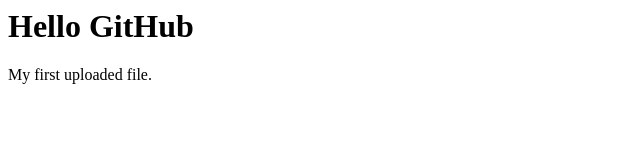
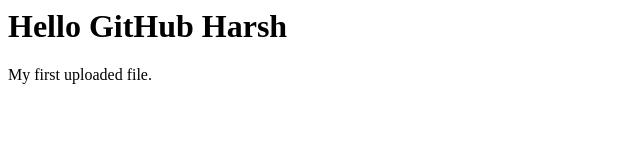
Before and after one commit to Harsh671/my, a plain HTML site: page index1.html in a window 1280 px wide. Shown: the whole page, without its empty margins (0-640 px from the left). Drawn offline with Linux system fonts and the light colour scheme.

Commit message:
new version

```diff
--- a/index1.html
+++ b/index1.html
@@ -1,6 +1,6 @@
 <html>
 <body>
-    <h1>Hello GitHub</h1>
+    <h1>Hello GitHub Harsh</h1>
     <p>My first uploaded file.</p>
 </body>
 </html>
```
